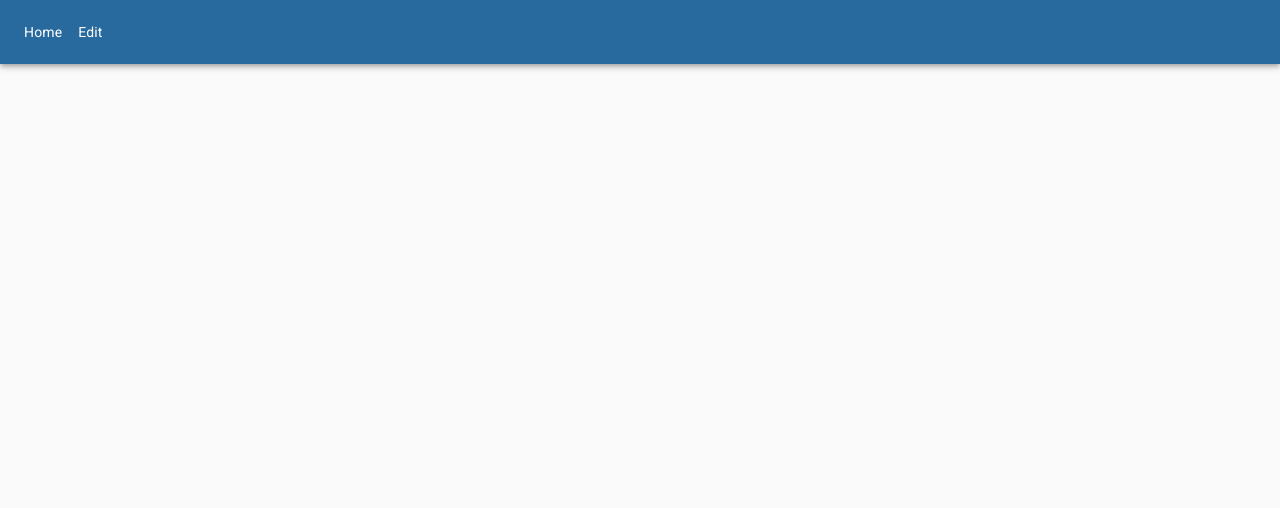
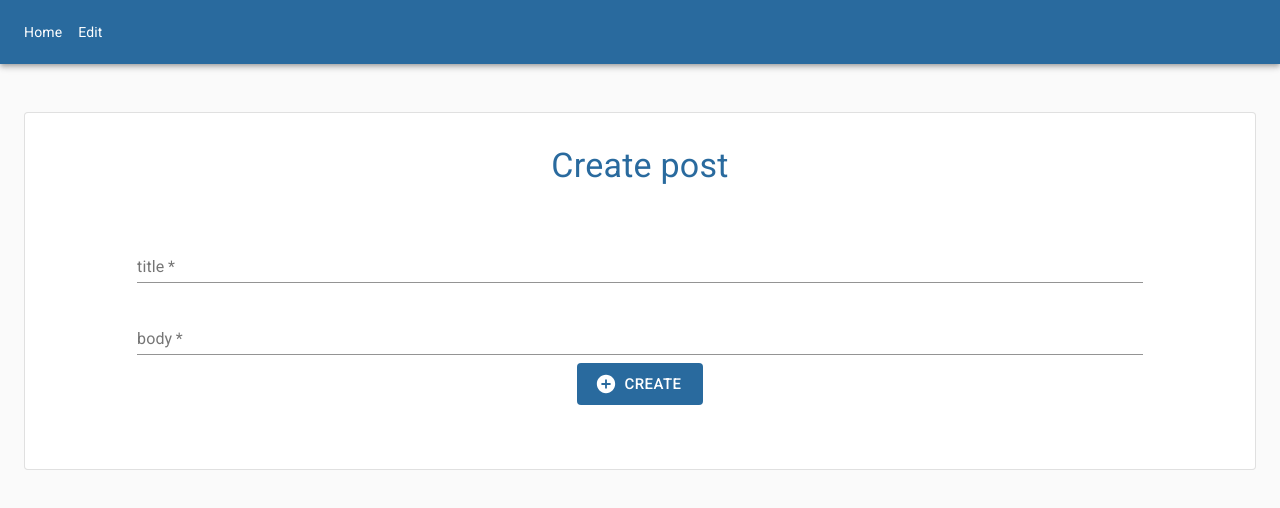
Before and after one commit to jhosep98/frontend-challenge, a React app: page /#/create/newPost in a window 1280 px wide. Shown: the top 508 px of the page. Built offline with nearby package versions, Linux system fonts and the light colour scheme.

Commit message:
creation of the form to add a new post

```diff
--- a/src/App.jsx
+++ b/src/App.jsx
@@ -10,6 +10,7 @@ import { NavBar } from './components/NavBar.jsx';
 import { Home } from './routes/Home.jsx';
 import { DetailPage } from './routes/DetailPage.jsx';
 import { UpdatePage } from './routes/UpdatePage.jsx';
+import { CreatePage } from './routes/CreatePage.jsx';
 
 const App = () => (
   <PostsContextProvider>
@@ -22,6 +23,7 @@ const App = () => (
             <Route exact path="/" component={Home} />
             <Route exact path="/:id" component={DetailPage} />
             <Route exact path="/update/:id" component={UpdatePage} />
+            <Route exact path="/create/newPost" component={CreatePage} />
           </Container>
         </Switch>
       </Router>
--- /dev/null
+++ b/src/components/CreatePost.jsx
@@ -0,0 +1,79 @@
+import React, { useContext } from 'react';
+import AddCircleIcon from '@material-ui/icons/AddCircle';
+import { Button, makeStyles, TextField } from '@material-ui/core';
+import { PostsContext } from '../context/PostsContext';
+import { useForm } from '../hooks/useForm';
+import PostFinder from '../api/PostFinder';
+import { useHistory } from 'react-router-dom';
+
+const useStyles = makeStyles(() => ({
+  formContainer: {
+    display: 'flex',
+    flexDirection: 'column',
+    alignItems: 'center',
+    margin: '2rem auto',
+    padding: '0 5rem',
+  },
+}));
+
+export const CreatePost = () => {
+  const { addNewPost } = useContext(PostsContext);
+  const classes = useStyles();
+  let history = useHistory();
+  const initialForm = {
+    title: '',
+    body: '',
+  };
+  const [formValues, handleInputChange] = useForm(initialForm);
+  const { title, body } = formValues;
+
+  const handleSubmit = async (e) => {
+    e.preventDefault();
+
+    const response = await PostFinder.post('/', formValues);
+    const { data } = response;
+    console.log(data);
+    addNewPost(data);
+
+    history.push('/');
+  };
+
+  return (
+    <form
+      autoComplete="off"
+      className={classes.formContainer}
+      onSubmit={handleSubmit}
+    >
+      <TextField
+        id="title"
+        label="title"
+        name="title"
+        required
+        fullWidth
+        margin="normal"
+        value={title}
+        onChange={handleInputChange}
+      />
+      <TextField
+        id="body"
+        label="body"
+        name="body"
+        required
+        fullWidth
+        margin="normal"
+        value={body}
+        onChange={handleInputChange}
+      />
+      <Button
+        color="primary"
+        variant="contained"
+        type="submit"
+        disableElevation
+        size="large"
+        startIcon={<AddCircleIcon />}
+      >
+        create
+      </Button>
+    </form>
+  );
+};
--- a/src/components/HomeContainer.jsx
+++ b/src/components/HomeContainer.jsx
@@ -17,6 +17,7 @@ import Alert from '@material-ui/lab/Alert';
 import { TableRowItem } from './TableRowItem.jsx';
 import { PostsContext } from '../context/PostsContext';
 import PostFinder from '../api/PostFinder';
+import { NavLink } from 'react-router-dom';
 
 const useStyles = makeStyles((theme) => ({
   root: {
@@ -55,7 +56,6 @@ export const HomeContainer = () => {
         if (isMounted.current) {
           setLoading(false);
           setPosts(response.data);
-          console.log(loading);
         }
       } catch (error) {
         console.log(error);
@@ -70,7 +70,15 @@ export const HomeContainer = () => {
         <Typography variant="h5" className={classes.title}>
           Posts
         </Typography>
-        <Button variant="contained" color="primary" startIcon={<AddIcon />}>
+
+        <Button
+          variant="contained"
+          color="primary"
+          startIcon={<AddIcon />}
+          component={NavLink}
+          exact
+          to="/create/newPost"
+        >
           Add new post
         </Button>
       </Toolbar>
--- /dev/null
+++ b/src/routes/CreatePage.jsx
@@ -0,0 +1,26 @@
+import React from 'react';
+import { CreatePost } from '../components/CreatePost.jsx';
+import { makeStyles, Paper, Typography } from '@material-ui/core';
+
+const useStyles = makeStyles(() => ({
+  root: {
+    marginTop: '3rem',
+  },
+  paper: {
+    padding: '2rem',
+  },
+}));
+
+export const CreatePage = () => {
+  const classes = useStyles();
+  return (
+    <div className={classes.root}>
+      <Paper variant="outlined" className={classes.paper}>
+        <Typography variant="h4" align="center" color="primary">
+          Create post
+        </Typography>
+        <CreatePost />
+      </Paper>
+    </div>
+  );
+};
```
